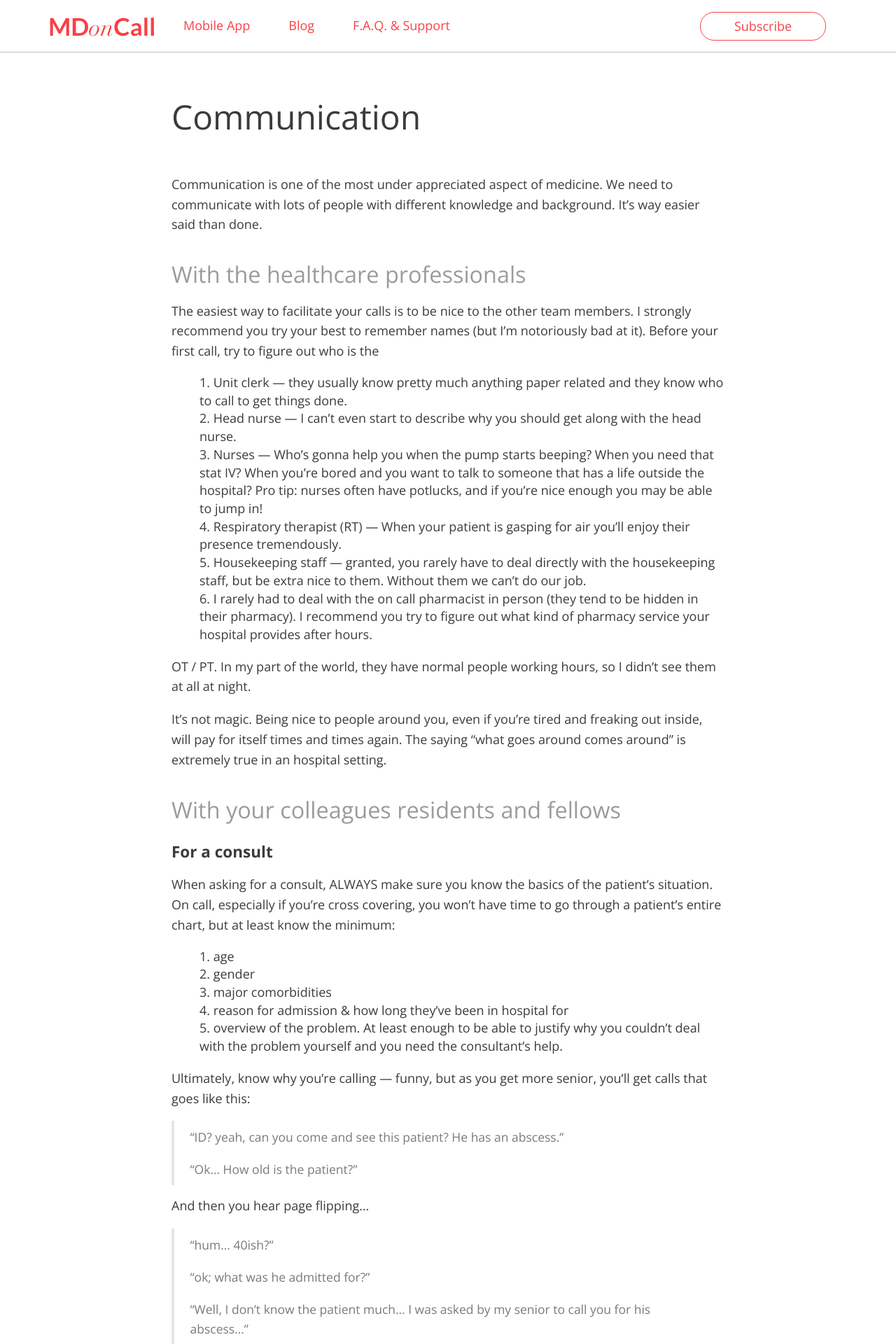
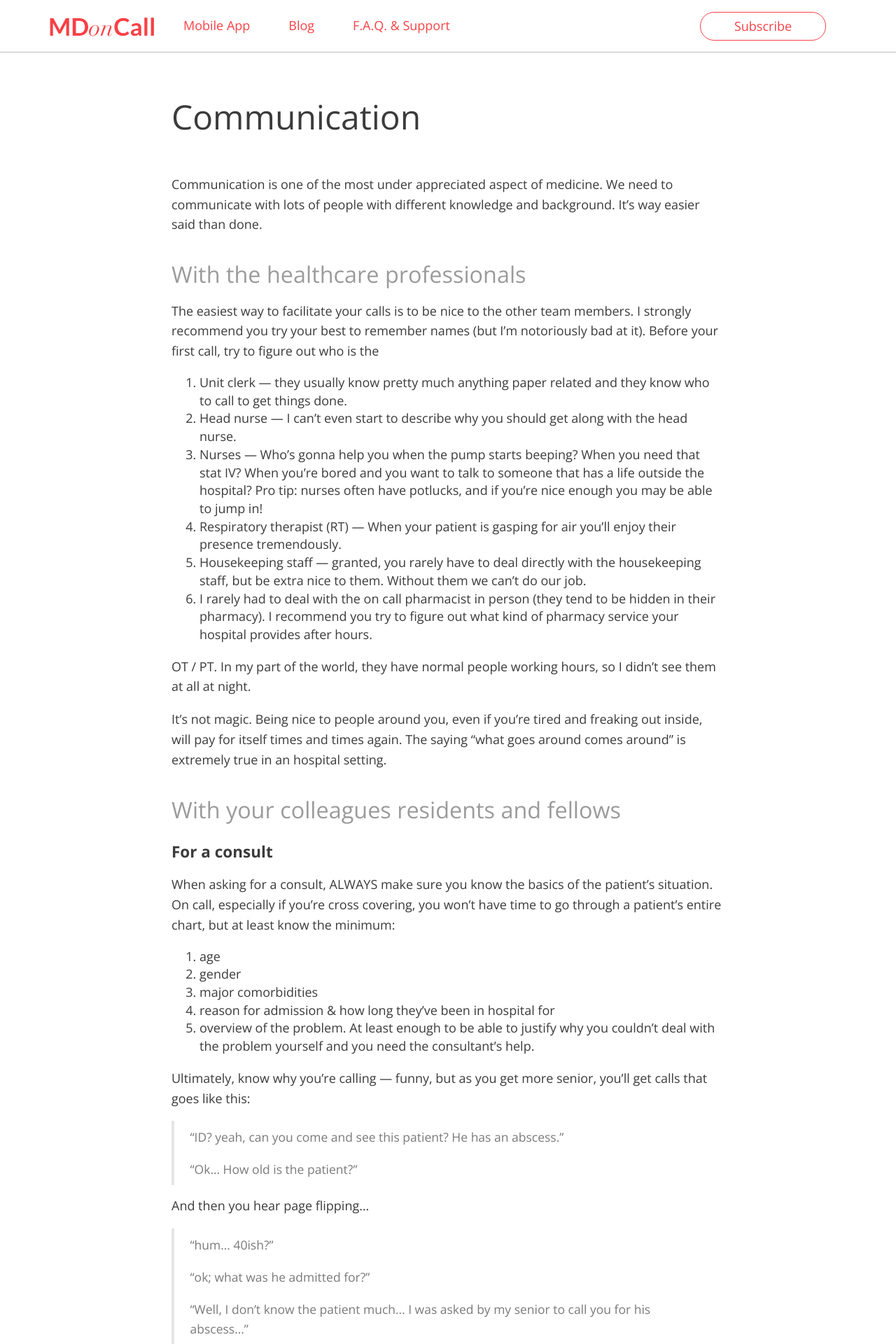
Before and after one commit to Messil/messil.github.io, a Jekyll site: the page built from _posts/2015-02-02-communication.markdown, in a window 1280 px wide. Shown: the top 1920 px of the page at 70% size. Built offline with Jekyll 4.4.1, drawn with Linux system fonts in a browser that asks for light colours; comment, search, counter and statistics services are not loaded.

Commit message:
Article Lists Fix

```diff
--- a/_sass/markdown.scss
+++ b/_sass/markdown.scss
@@ -12,8 +12,8 @@ body {
         color: #3b3b3b;
         text-rendering: optimizeLegibility;
     }
-
-    h1, h2 {
+    h1,
+    h2 {
         text-align: left;
         margin-top: 2rem;
         font-size: 1.8rem;
@@ -54,11 +54,6 @@ body {
         color: #303030;
     }
     /* Lists */
-
-    ul,
-    ol {
-        list-style-position: inside;
-    }
     ul,
     ol,
     dl {
```
Lines whose indentation alone changed are shown as unchanged.
